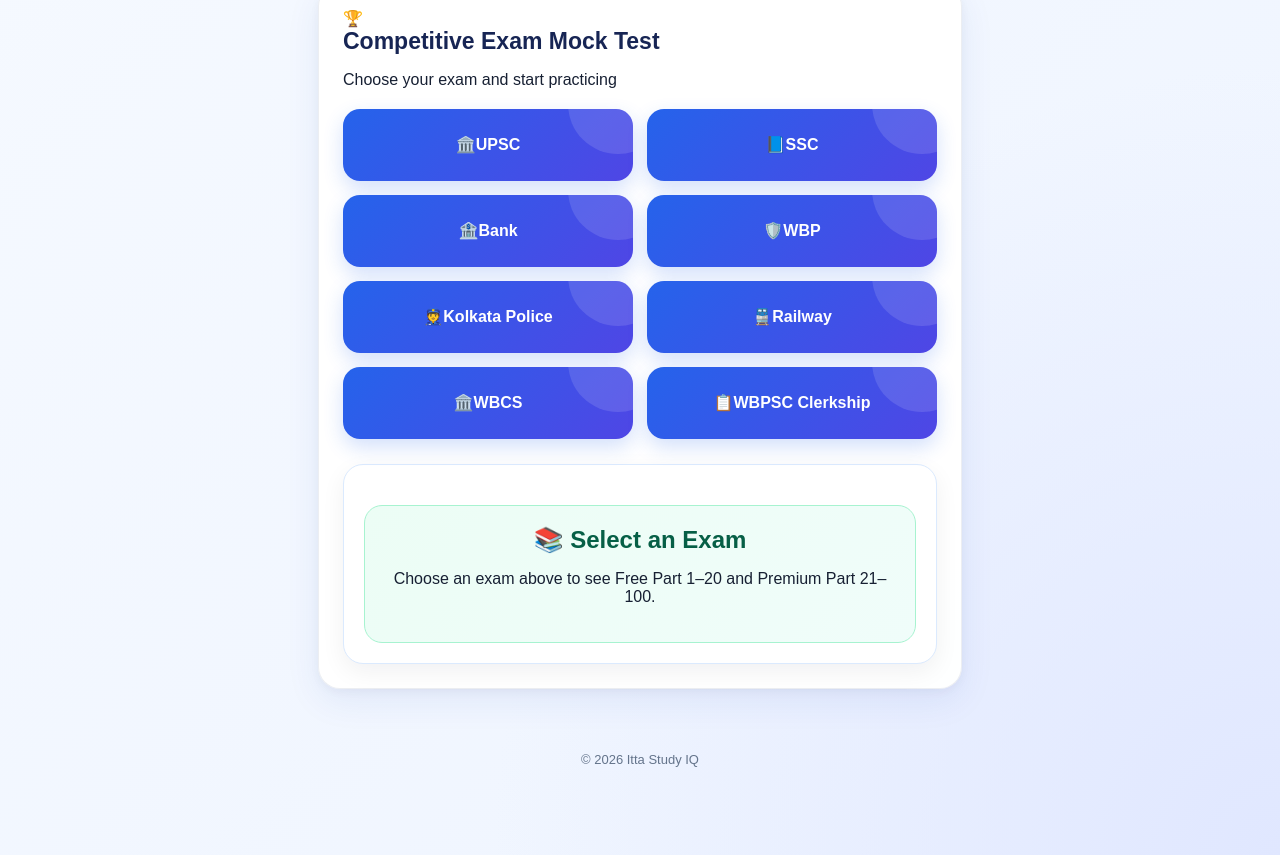
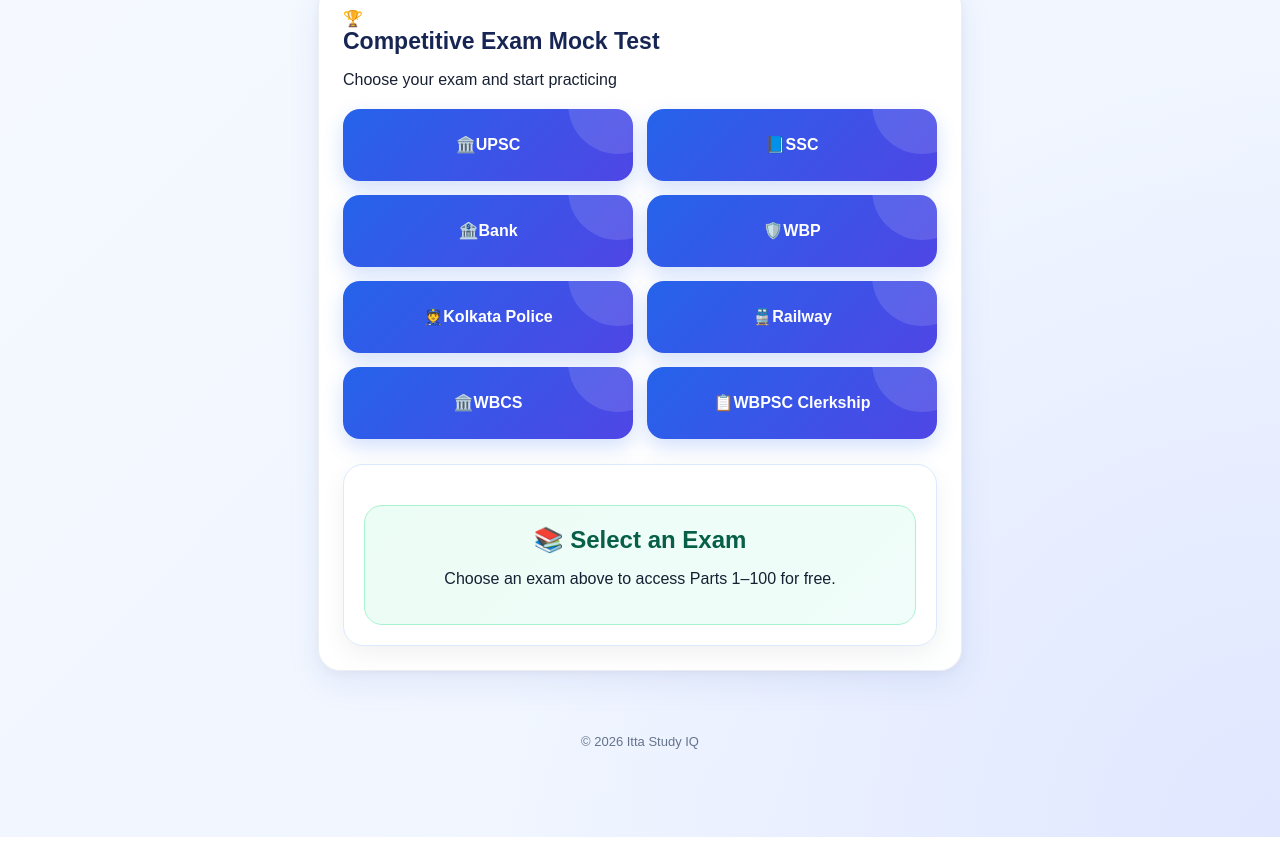
Before and after one commit to ss8185413-sketch/itta-ai-study-tutor, a website: page index.html in a window 1280 px wide. Shown: the part 993-1848 px from the top of the page. Drawn offline with nearby package versions, Linux system fonts and the light colour scheme.

Commit message:
Add files via upload

```diff
--- a/index.html
+++ b/index.html
@@ -317,7 +317,7 @@
         <div id="mockTestBox" class="mock-test-box">
             <div class="result-box">
                 <h3>📚 Select an Exam</h3>
-                <p>Choose an exam above to see Free Part 1–20 and Premium Part 21–100.</p>
+                <p>Choose an exam above to access Parts 1–100 for free.</p>
             </div>
         </div>
 
@@ -329,7 +329,6 @@
 
 </main>
 
-<script src="https://checkout.razorpay.com/v1/checkout.js"></script>
 <script src="script.js"></script>
 
 </body>
```
